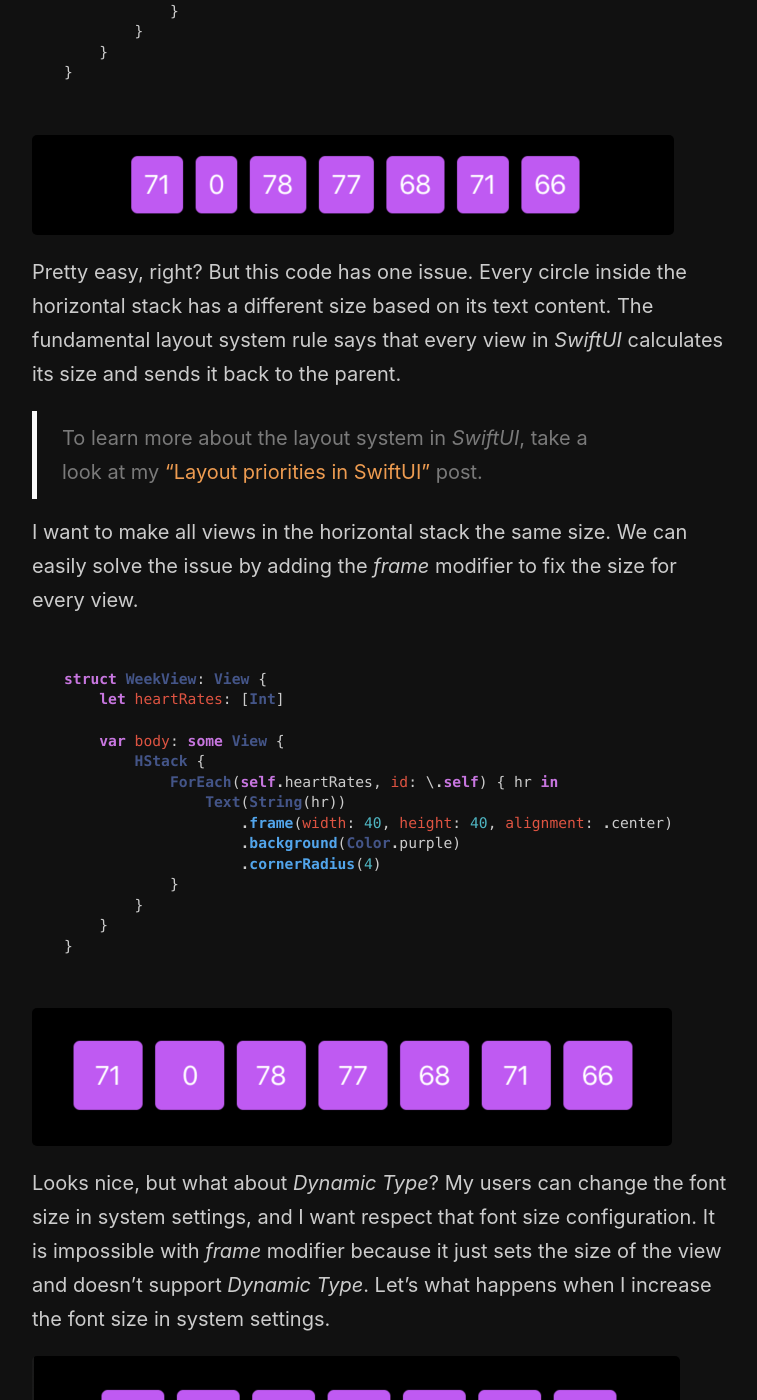
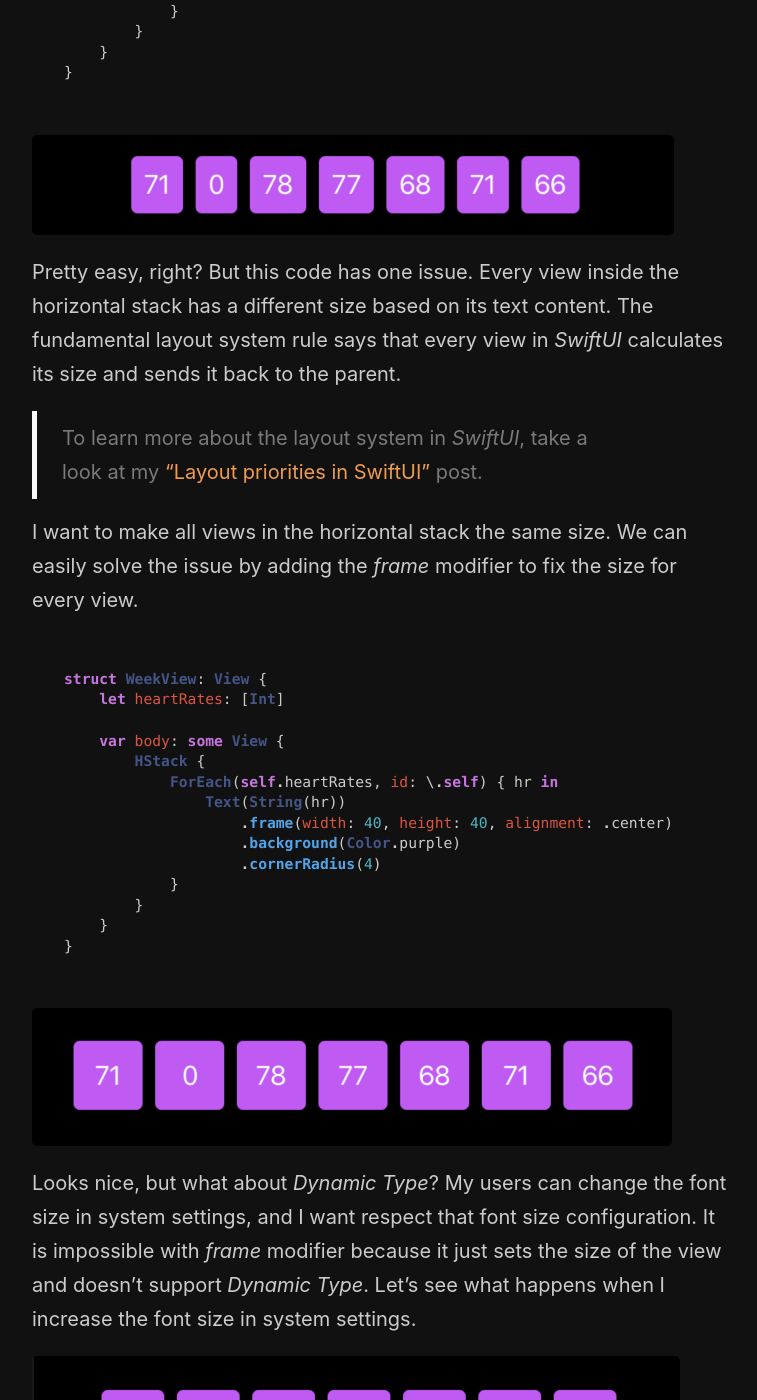
Before and after one commit to mecid/mecid.github.io, a Jekyll site: the page built from _posts/2020-05-13-template-view-pattern-in-swiftui.md, in a window 1280 px wide and 1400 px high, scrolled down 806 px. Shown: the whole window, without its empty margins (258-1015 px from the left). Built offline with Jekyll 4.4.1, drawn with Linux system fonts in a browser that asks for light colours; some of the changed text lies outside the part shown.

Commit message:
Update 2020-05-13-template-view-pattern-in-swiftui.md

```diff
--- a/_posts/2020-05-13-template-view-pattern-in-swiftui.md
+++ b/_posts/2020-05-13-template-view-pattern-in-swiftui.md
@@ -27,7 +27,7 @@
 
 ![template-view](/public/template1.png)
 
-Pretty easy, right? But this code has one issue. Every circle inside the horizontal stack has a different size based on its text content. The fundamental layout system rule says that every view in *SwiftUI* calculates its size and sends it back to the parent.
+Pretty easy, right? But this code has one issue. Every view inside the horizontal stack has a different size based on its text content. The fundamental layout system rule says that every view in *SwiftUI* calculates its size and sends it back to the parent.
 
 > To learn more about the layout system in *SwiftUI*, take a look at my ["Layout priorities in SwiftUI"](/2020/04/15/layout-priorities-in-swiftui/) post.
 
@@ -52,7 +52,7 @@
 
 ![template-view](/public/template2.png)
 
-Looks nice, but what about *Dynamic Type*? My users can change the font size in system settings, and I want respect that font size configuration. It is impossible with *frame* modifier because it just sets the size of the view and doesn't support *Dynamic Type*. Let's what happens when I increase the font size in system settings.
+Looks nice, but what about *Dynamic Type*? My users can change the font size in system settings, and I want respect that font size configuration. It is impossible with *frame* modifier because it just sets the size of the view and doesn't support *Dynamic Type*. Let's see what happens when I increase the font size in system settings.
 
 ![template-view](/public/template3.png)
 
@@ -81,9 +81,11 @@
 
 It might look strange, but let me describe what happens here. First of all, I create a hidden text component with some stub value that I think should have the largest width. *SwiftUI* doesn't show a hidden view but still calculates its size, and this hidden view supports *Dynamic Type*.
 
+We use an overlay to display content on top of the background that we have configured using the *template-view*. The benefit of using overlay is the ability to place the view in the center of *template-view* and limit its size with the size of *template-view*.
+
 ![template-view](/public/template4.png)
 
-We use an overlay to display content on top of the background that we have configured using the *template-view*. The benefit of using overlay is the ability to place the view in the center of *template-view* and limit its size with the size of *template-view*. Remember that we have to use the same font size both for *template-view* and the overlay to support *Dynamic Type* and to keep layout correct. As soon as the user changes the font size in system settings, *template-view* reacts by recalculating its size and providing more or less room for its overlay depending on user preferred font size.
+Remember that we have to use the same font size both for *template-view* and the overlay to support *Dynamic Type* and to keep layout correct. As soon as the user changes the font size in system settings, *template-view* reacts by recalculating its size and providing more or less room for its overlay depending on user preferred font size.
 
 #### Dynamic Type for images
 *Dynamic Type* is not something connected only to text. Assume that you have a button with an image and text label.
```
